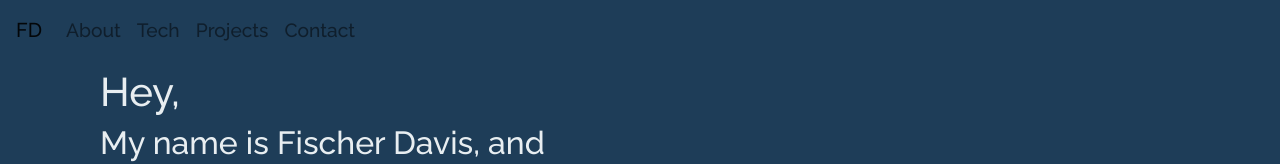
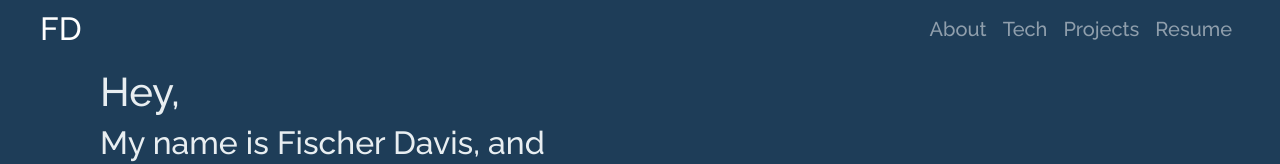
Before and after one commit to fischerdavis/FischerDavisPortfolio, a React (Create React App) app: page / in a window 1280 px wide. Shown: the top 164 px of the page. Built offline with nearby package versions, Linux system fonts and the light colour scheme.

Commit message:
Continued improving website design.

```diff
--- a/src/App.js
+++ b/src/App.js
@@ -2,7 +2,6 @@ import "./App.scss";
 import About from "./pages/about/about";
 import Skills from "./pages/skills/skills";
 import Projects from "./pages/projects/projects";
-import Contact from "./pages/contact/contact";
 import NavBar from "./components/navbar/navbar";
 import Footer from "./components/footer/footer";
 
@@ -13,7 +12,6 @@ function App() {
       <About />
       <Skills />
       <Projects />
-      {/*<Contact />*/}
       <Footer />
     </div>
   );
--- a/src/pages/contact/contactLinks.js
+++ b/src/Links.js
@@ -1,5 +1,7 @@
-export const contactLinks = {
+export const links = {
   resume: 'https://www.canva.com/design/DAEpdC8TFjo/GOGJnPSdjAUrZD8zixV50A/view?utm_content=DAEpdC8TFjo&utm_campaign=designshare&utm_medium=link&utm_source=publishsharelink',
   linkedIn: 'https://www.linkedin.com/in/fischerdavis/',
   gitHub: 'https://github.com/fischerdavis'
 }
+
+export const newTab = "_blank";
--- a/src/components/navbar/navbar.js
+++ b/src/components/navbar/navbar.js
@@ -1,16 +1,17 @@
 import React from "react";
 import "./navbar.scss";
 import { Navbar, Nav } from "react-bootstrap";
+import { links, newTab } from "../../Links";
 
 const NavBar = () => {
   return(
-    <Navbar fixed="top" className="nav">
-      <Navbar.Brand href="#about">FD</Navbar.Brand>
-      <Nav className="mr-auto">
+    <Navbar variant="dark" fixed="top" className="navigation">
+      <Navbar.Brand href="#about" className="nav-links brand">FD</Navbar.Brand>
+      <Nav className="ml-auto">
         <Nav.Link href="#about" className="nav-links">About</Nav.Link>
-        <Nav.Link href="#skills">Tech</Nav.Link>
-        <Nav.Link href="#projects">Projects</Nav.Link>
-        <Nav.Link href="#contact">Contact</Nav.Link>
+        <Nav.Link href="#skills" className="nav-links">Tech</Nav.Link>
+        <Nav.Link href="#projects" className="nav-links">Projects</Nav.Link>
+        <Nav.Link href={links.resume} target={newTab} className="nav-links">Resume</Nav.Link>
       </Nav>
     </Navbar>
   );
--- a/src/components/navbar/navbar.scss
+++ b/src/components/navbar/navbar.scss
@@ -1,4 +1,13 @@
-.nav {
+.navigation {
   background: #1E3D58;
-  font-size: 1.2rem;
+  padding: 0 2.5em 0 2.5em !important;
 }
+
+.nav-links {
+  font-size: 1.25em !important;
+  color: #E8EEF1;
+}
+
+.brand {
+  font-size: 2em !important;
+}
--- a/src/pages/about/about.js
+++ b/src/pages/about/about.js
@@ -1,13 +1,10 @@
 import React from "react";
 import "./about.scss";
+import { links, newTab } from "../../Links";
 
 import programmer from '../../assets/Programmer.svg';
 
 const About = () => {
-
-  const linkedinLink = "https://linkedin.com/in/fischerdavis/";
-  const githubLink = "https://github.com/fischerdavis";
-  const newTab = "_blank";
 
   return (
     <div className="about-container" id="about">
@@ -22,13 +19,13 @@ const About = () => {
         </div>
         <div className="links-info">
 
-          <a href={linkedinLink} target={newTab}>
+          <a href={links.linkedIn} target={newTab}>
             <svg className="about-icon" viewBox="0 0 128 128">
               <path d="M116 3H12a8.91 8.91 0 00-9 8.8v104.42a8.91 8.91 0 009 8.78h104a8.93 8.93 0 009-8.81V11.77A8.93 8.93 0 00116 3zM39.17 107H21.06V48.73h18.11zm-9-66.21a10.5 10.5 0 1110.49-10.5 10.5 10.5 0 01-10.54 10.48zM107 107H88.89V78.65c0-6.75-.12-15.44-9.41-15.44s-10.87 7.36-10.87 15V107H50.53V48.73h17.36v8h.24c2.42-4.58 8.32-9.41 17.13-9.41C103.6 47.28 107 59.35 107 75z" fill="#E8EEF1"/>
             </svg>
           </a>
 
-          <a href={githubLink} target={newTab}>
+          <a href={links.gitHub} target={newTab}>
             <svg className="about-icon" viewBox="0 0 128 128">
               <g fill="#E8EEF1">
                 <path fillRule="evenodd" clipRule="evenodd" d="M64 5.103c-33.347 0-60.388 27.035-60.388 60.388 0 26.682 17.303 49.317 41.297 57.303 3.017.56 4.125-1.31 4.125-2.905 0-1.44-.056-6.197-.082-11.243-16.8 3.653-20.345-7.125-20.345-7.125-2.747-6.98-6.705-8.836-6.705-8.836-5.48-3.748.413-3.67.413-3.67 6.063.425 9.257 6.223 9.257 6.223 5.386 9.23 14.127 6.562 17.573 5.02.542-3.903 2.107-6.568 3.834-8.076-13.413-1.525-27.514-6.704-27.514-29.843 0-6.593 2.36-11.98 6.223-16.21-.628-1.52-2.695-7.662.584-15.98 0 0 5.07-1.623 16.61 6.19C53.7 35 58.867 34.327 64 34.304c5.13.023 10.3.694 15.127 2.033 11.526-7.813 16.59-6.19 16.59-6.19 3.287 8.317 1.22 14.46.593 15.98 3.872 4.23 6.215 9.617 6.215 16.21 0 23.194-14.127 28.3-27.574 29.796 2.167 1.874 4.097 5.55 4.097 11.183 0 8.08-.07 14.583-.07 16.572 0 1.607 1.088 3.49 4.148 2.897 23.98-7.994 41.263-30.622 41.263-57.294C124.388 32.14 97.35 5.104 64 5.104z" />
--- a/src/pages/contact/contact.js
+++ /dev/null
@@ -1,16 +0,0 @@
-import React from "react";
-import "./contact.scss";
-
-// https://devicon.dev/
-
-const Contact = () => {
-  return (
-    <div className="contact-container" id="contact">
-      <h1>Feel free t </h1>
-      <h3>fischerdavis94@gmail.com</h3>
-      <h3>214-548-2652</h3>
-    </div>
-  );
-}
-
-export default Contact;
--- a/src/pages/contact/contact.scss
+++ /dev/null
@@ -1,5 +0,0 @@
-.contact-container {
-
-  height: 300px;
-  text-align: center;
-}
```
